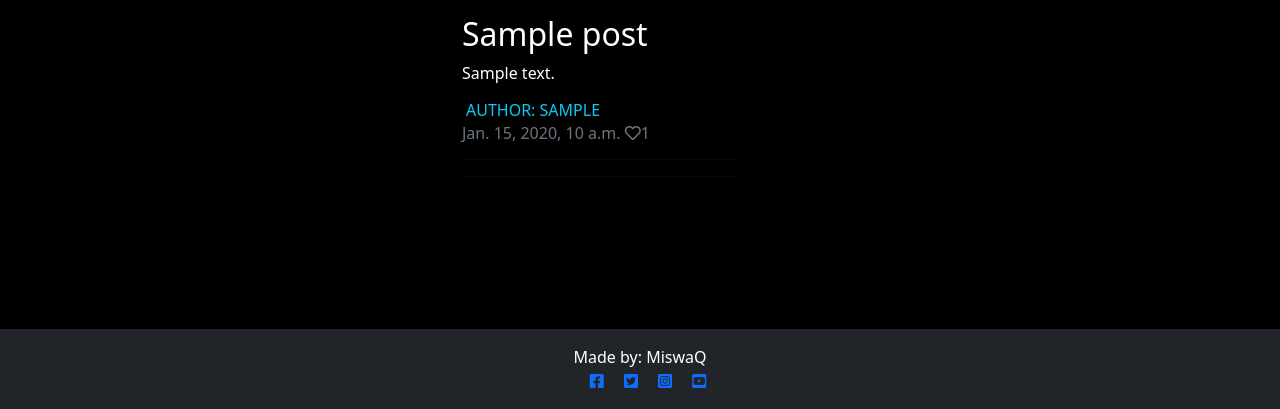
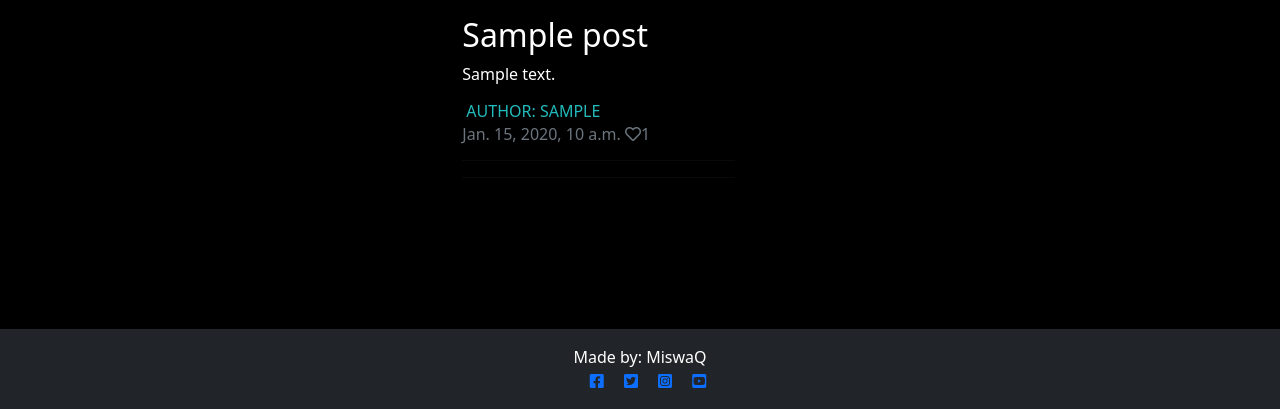
Before and after one commit to MiswaQ/FantasyBlog, a Django app: page / in a window 1280 px wide. Shown: the part 391-800 px from the top of the page. Run offline with Django 4.2, Linux system fonts and the light colour scheme; tables that the repository leaves empty hold one stand-in row (values such as "Sample post").

Commit message:
Remove unused css and changed color on author

```diff
--- a/static/css/style.css
+++ b/static/css/style.css
@@ -9,14 +9,6 @@ body {
     color: #ffffff;
 }
 
-.red-o {
-    color: #E84610;
-}
-
-.thin {
-    font-weight: 300;
-}
-
 .dark-bg {
     background-color: #000000;
 }
@@ -26,24 +18,11 @@ body {
 }
 
 .card {
-    border: none;
     background-color: transparent;
 }
 
-.image-container {
-    position: relative;
-}
-
-.image-flash {
-    position: absolute;
-    bottom: 5%;
-    min-width: 30%;
-    left: -2px;
-    background-color: #23BBBB;
-}
-
 .author {
-    color: white;
+    color: #23BBBB;
     margin: 4px;
     text-transform: uppercase;
 }
--- a/templates/index.html
+++ b/templates/index.html
@@ -41,7 +41,7 @@
                                 </a>
                                     <p class="text-white">{{ post.excerpt }}</p>
                                 </div>
-                                <p class="author text-info h6">Author: {{ post.author }}</p>
+                                <p class="author h6">Author: {{ post.author }}</p>
                                 <p class="card-text text-muted h6">{{ post.created_on }} <i class="far fa-heart"></i>{{ post.number_of_likes }}</p>
                                 <hr>
                                 <hr>
```
